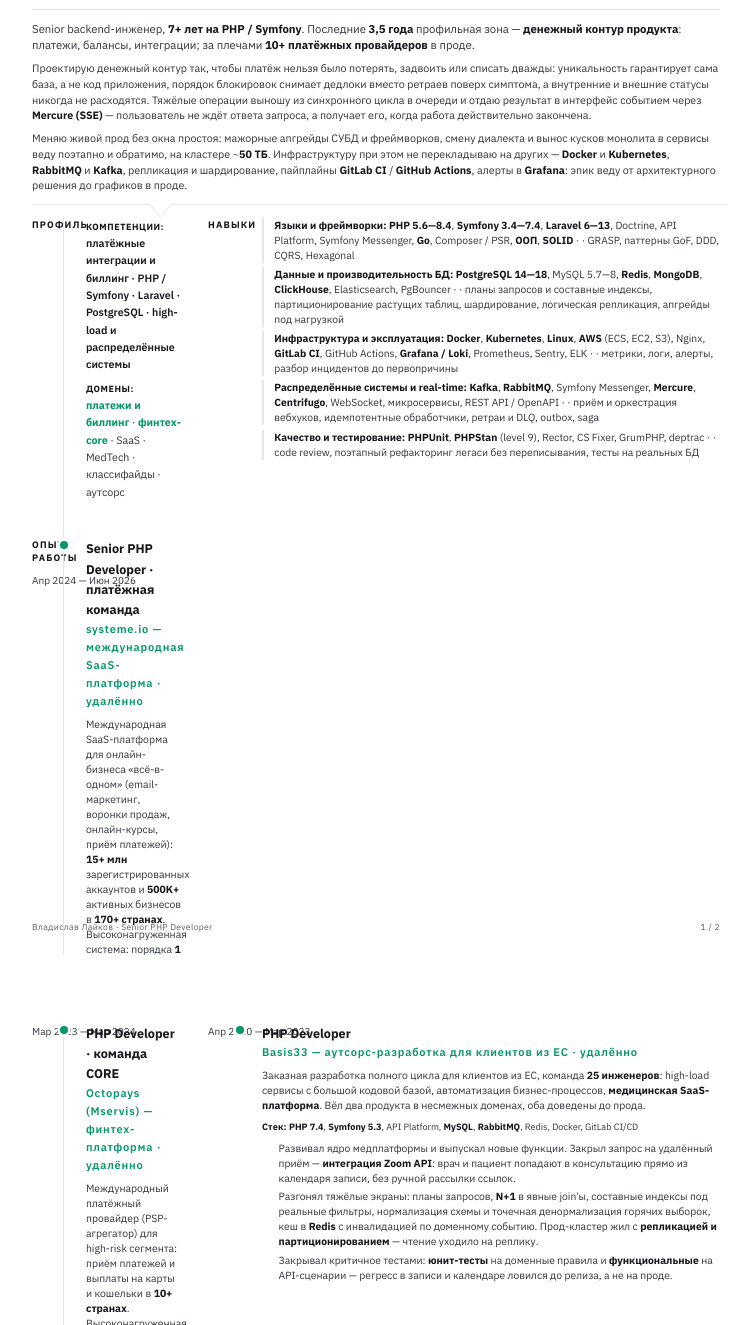
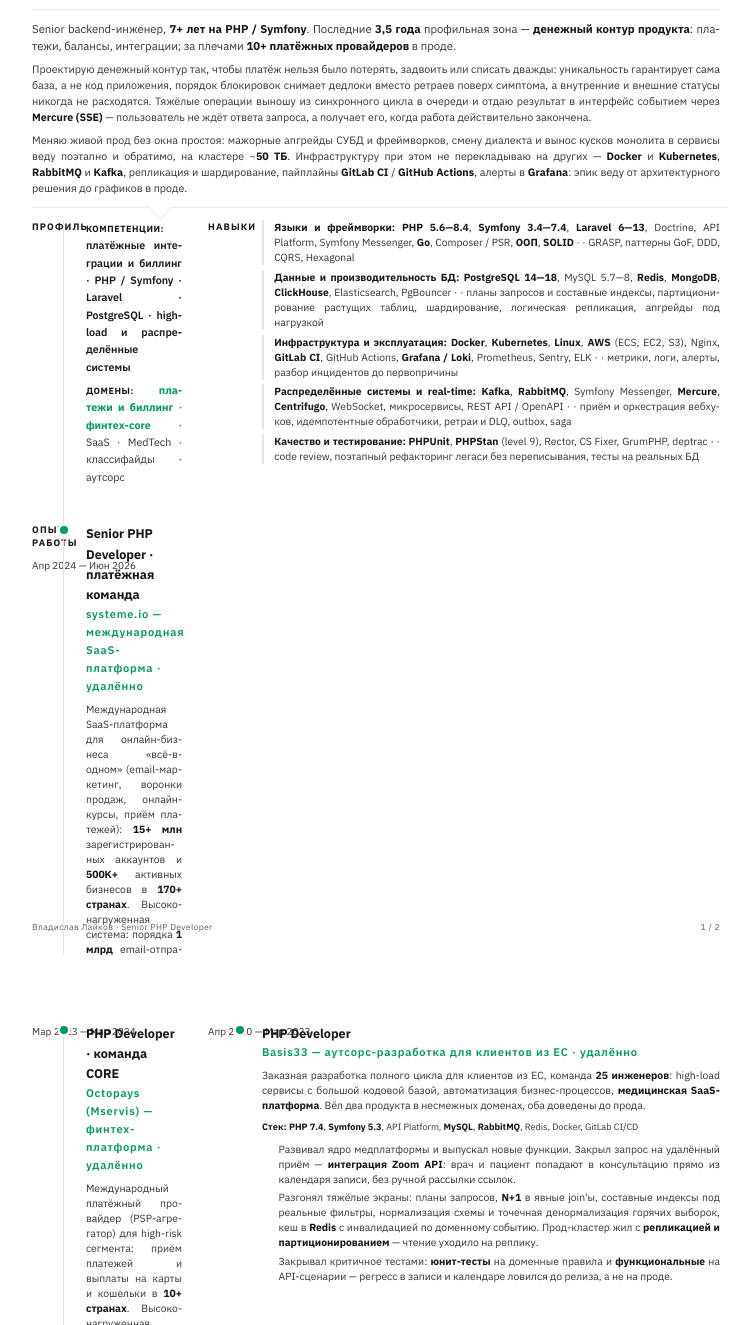
Before and after one commit to vladis-dev-skill/cv, a website built with Vite: page cv-pdf/cv.html in a window 1280 px wide. Shown: the part 168-1493 px from the top of the page, without its empty margins (264-1015 px from the left). Built offline with nearby package versions, Linux system fonts and the light colour scheme.

Commit message:
some fix 2026

```diff
--- a/cv-pdf/cv.html
+++ b/cv-pdf/cv.html
@@ -117,9 +117,9 @@
   /* Без плашки: разворот держится одной непрерывной линией, которая
      складывается в V ровно там, где начинается вертикальный рельс.
      Стыковать нечего — значит, нечему и разъехаться. */
-  .intro { padding: 2.8mm 0 0; }
+  .intro { padding: 3.0mm 0 0; }
   .intro-lead { font-size: 11.3px; line-height: 1.48; }
-  .intro-body { margin-top: 1.9mm; font-size: 10.7px; line-height: 1.47; }
+  .intro-body { margin-top: 2.0mm; font-size: 10.7px; line-height: 1.48; }
 
   .fold {
     display: block;
@@ -192,7 +192,7 @@
   .core .dom { font-weight: 400; color: var(--ink-2); }
   .core .dom b { color: var(--accent); font-weight: 700; }
   .skill { font-size: 10.3px; line-height: 1.46; }
-  .skill + .skill { margin-top: 1.1mm; }
+  .skill + .skill { margin-top: 1.25mm; }
   .skill .k { font-weight: 700; color: var(--ink); }
   .skill .soft { color: var(--ink-2); font-size: 10.3px; }
 
@@ -209,9 +209,9 @@
   .j-about b { color: var(--ink); }
   .stack { margin-top: 1.5mm; font-size: 10.3px; line-height: 1.44; }
   .stack .k { font-weight: 700; color: var(--ink); letter-spacing: 0.02em; }
-  ul.b { margin-top: 1.9mm; padding-left: 4.4mm; }
+  ul.b { margin-top: 2.1mm; padding-left: 4.4mm; }
   ul.b li { font-size: 10.35px; line-height: 1.45; }
-  ul.b li + li { margin-top: 0.9mm; }
+  ul.b li + li { margin-top: 0.95mm; }
   ul.b li::marker { color: #b5bcb7; }
   ul.b li.key::marker { color: var(--accent); }
 
@@ -230,6 +230,18 @@
     font-size: 8.6px;
     color: var(--mute);
     letter-spacing: 0.04em;
+  }
+
+
+  /* ───────── ВЫКЛЮЧКА ПО ФОРМАТУ ─────────
+     Текст по обе стороны колонки: плотнее набор и меньше рваного правого
+     края. Переносы обязательны — без них выключка рвёт строку пробелами. */
+  .intro-lead, .intro-body, .j-about, .stack, ul.b li, .skill, .core, .meta {
+    text-align: justify;
+    text-justify: inter-word;
+    hyphens: auto;
+    -webkit-hyphens: auto;
+    hyphenate-limit-chars: 6 3 3;
   }
 
   @page { size: A4; margin: 0; }
@@ -348,7 +360,7 @@
           <li class="key"><b>Балансы с резервом:</b> пока операция не завершена, её сумма заморожена на балансе — одни и те же деньги нельзя списать дважды при параллельных запросах, на потоке ~<b>150–200 тыс. операций в день</b>. Идемпотентность выплат — <b>уникальным индексом в БД</b>: дубль отклоняет сама база, а не код приложения; <b>ни одной двойной выплаты после внедрения</b>.</li>
           <li class="key"><b>Deadlock'и</b> при параллельном пересчёте балансов устранил <b>порядком блокировок и точечными FOR UPDATE</b> под READ COMMITTED — предотвращение на уровне схемы доступа, а не retry-обёртка поверх симптома. Ошибки конкурентного доступа в пиковые часы сошли <b>почти на нет</b>, ручные разборы по «зависшим» операциям практически исчезли.</li>
           <li>Финансовый модуль: транзакция проходит около десяти внутренних статусов, наружу мерчанту — простое pending / success / fail; внутреннее и внешнее состояние никогда не расходятся. Результат — предсказуемые колбэки при <b>40+ интеграциях</b> и <b>−30–40%</b> обращений по «непонятным» статусам.</li>
-          <li>Миграция <b>Laravel 9 → 10</b> и рефакторинг критичных платёжных пайплайнов: тесты <b>PHPUnit</b> на финансовые сценарии (покрытие до ~<b>80%</b>), <b>PHPStan level 6+</b>, observability на <b>ELK</b> — диагностика платёжных инцидентов сократилась <b>с часов до минут</b>. Участвовал в <b>смене СУБД MySQL → PostgreSQL</b> на критичном контуре (<b>2 ТБ+</b>): схема под PG-специфичные типы и индексы, поэтапная миграция без остановки приёма платежей, синхронизация легаси-кода с новым диалектом; p95 ключевых запросов — <b>быстрее в 2–3 раза</b>.</li>
+          <li>Миграция <b>Laravel 9 → 10</b> и рефакторинг критичных платёжных пайплайнов: тесты <b>PHPUnit</b> на финансовые сценарии (покрытие до ~<b>80%</b>), <b>PHPStan level 6+</b>, observability на <b>ELK</b> — диагностика платёжных инцидентов сократилась <b>с часов до минут</b>. Участвовал в <b>смене СУБД MySQL → PostgreSQL</b> на критичном контуре (<b>2 ТБ+</b>): схема под PG-специфичные типы и индексы, поэтапная миграция без остановки приёма платежей, синхронизация легаси-кода с новым диалектом; ключевые запросы по транзакциям стали <b>быстрее в 2–3 раза</b>, включая самые медленные.</li>
         </ul>
       </div>
     </div>
```
